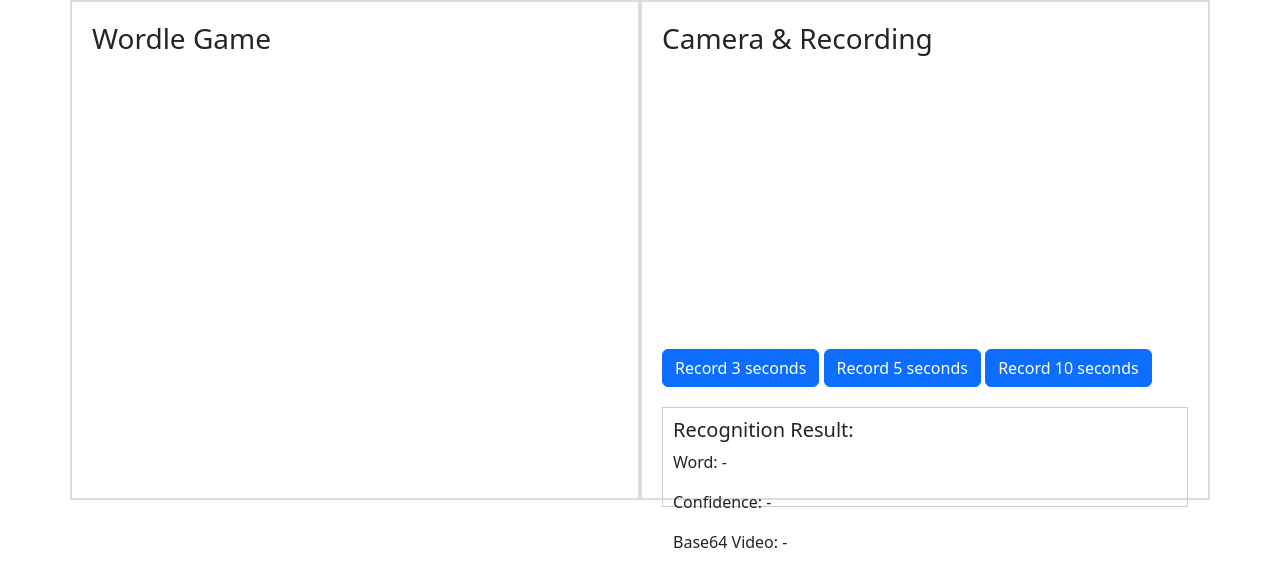
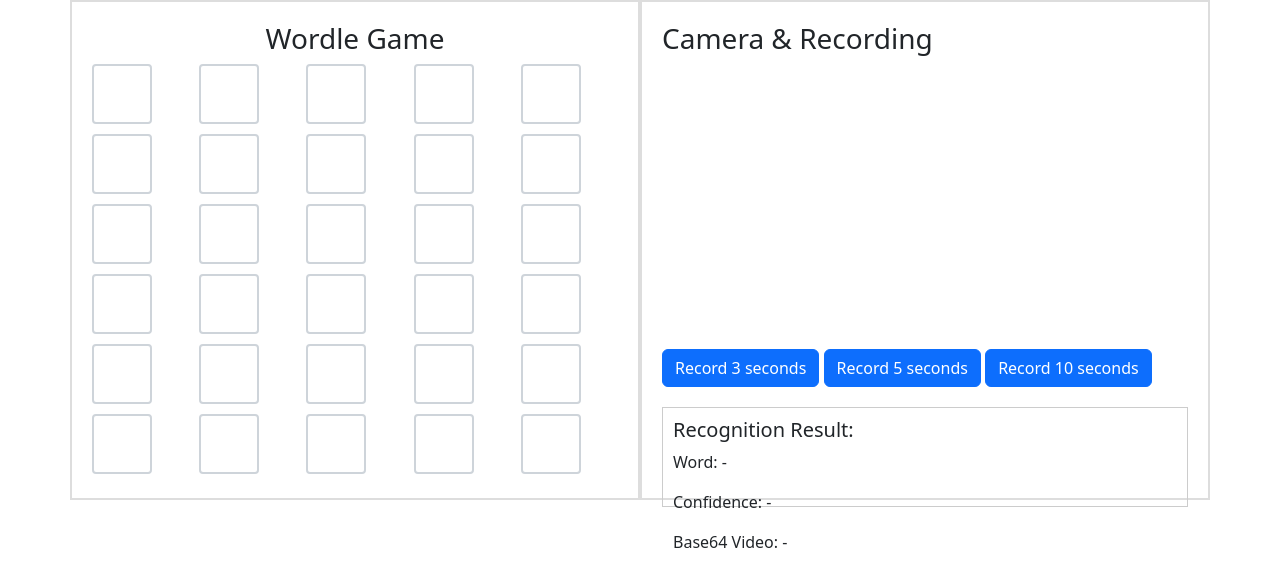
Before and after one commit to learnai2024-team3-project/slgame, a Django app: page / in a window 1280 px wide. Shown: the top 587 px of the page. Run offline with Django 5.2, Linux system fonts and the light colour scheme.

Commit message:
辨識完畢會將內容填上遊戲畫面

```diff
--- a/backend/upload_view.py
+++ b/backend/upload_view.py
@@ -69,7 +69,9 @@
         #     print(recognizedWord)
 
         file_byte = base64.b64decode(serializer.validated_data["file"])
-        (recognizedWord, confidence) = recognize_video(file_byte)
+        #(recognizedWord, confidence) = recognize_video(file_byte)
+        recognizedWord = "A"
+        confidence = 99.9
 
         return JsonResponse({
             "status": "success",
--- a/templates/index.html
+++ b/templates/index.html
@@ -11,6 +11,7 @@
             border: 2px solid #ddd;
             padding: 20px;
             height: 500px;
+            overflow-y: auto;
         }
 
         #camera-section {
@@ -31,6 +32,39 @@
             height: auto;
         }
 
+        .game-container {
+            display: grid;
+            grid-template-columns: repeat(5, 1fr);
+            gap: 10px;
+        }
+
+        .letter-box {
+            width: 60px;
+            height: 60px;
+            border: 2px solid #ced4da;
+            text-align: center;
+            line-height: 60px;
+            font-size: 24px;
+            text-transform: uppercase;
+            background-color: white;
+            border-radius: 4px;
+        }
+
+        .correct {
+            background-color: #28a745 !important;
+            color: white !important;
+        }
+
+        .present {
+            background-color: #ffc107 !important;
+            color: white !important;
+        }
+
+        .absent {
+            background-color: #6c757d !important;
+            color: white !important;
+        }
+
         #countdown {
             font-size: 1.5rem;
             font-weight: bold;
@@ -45,8 +79,9 @@
         <div class="row">
             <!-- Wordle Game Section -->
             <div class="col-md-6" id="wordle-game">
-                <h3>Wordle Game</h3>
-                <!-- 這裡放置Wordle遊戲的內容 -->
+                <h3 class="text-center">Wordle Game</h3>
+                <div class="game-container" id="game-board"></div>
+                <div id="message" class="mt-4 text-center"></div>
             </div>
 
             <!-- Camera and Recording Section -->
@@ -70,6 +105,57 @@
     </div>
 
     <script>
+        const WORDS = ["apple", "bread", "crane", "frame", "grape"];
+        const answer = WORDS[Math.floor(Math.random() * WORDS.length)];
+        const board = document.getElementById('game-board');
+        const message = document.getElementById('message');
+        let currentRow = 0;
+        let currentGuess = "";
+
+        function createBoard() {
+            for (let i = 0; i < 30; i++) {
+                const box = document.createElement('div');
+                box.classList.add('letter-box');
+                board.appendChild(box);
+            }
+        }
+
+        function updateBoard() {
+            const row = board.querySelectorAll(`.letter-box:nth-child(n+${currentRow * 5 + 1}):nth-child(-n+${currentRow * 5 + 5})`);
+            row.forEach((box, i) => {
+                box.textContent = currentGuess[i] || '';
+            });
+        }
+
+        function checkGuess() {
+            const row = board.querySelectorAll(`.letter-box:nth-child(n+${currentRow * 5 + 1}):nth-child(-n+${currentRow * 5 + 5})`);
+            const guess = currentGuess;
+            const answerArray = answer.split('');
+
+            row.forEach((box, i) => {
+                if (answerArray[i] === guess[i]) {
+                    box.classList.add('correct');
+                    answerArray[i] = null;
+                } else if (answerArray.includes(guess[i])) {
+                    box.classList.add('present');
+                    answerArray[answerArray.indexOf(guess[i])] = null;
+                } else {
+                    box.classList.add('absent');
+                }
+            });
+
+            if (guess === answer) {
+                message.textContent = 'You guessed it! Well done!';
+            } else if (currentRow === 5) {
+                message.textContent = `Game over! The word was ${answer}.`;
+            } else {
+                currentRow++;
+                currentGuess = '';
+            }
+        }
+
+        createBoard();
+
         let camera = document.getElementById('camera');
         let countdownElement = document.getElementById('countdown');
         let recognizedWordElement = document.getElementById('recognized-word');
@@ -130,17 +216,25 @@
                 console.log('Success:', data);
                 if (data.status === 'success') {
                     const confidencePercentage = (parseFloat(data.data.confidence) * 100).toFixed(2) + '%';
-                    resultText.innerHTML = `
-                        <strong>Recognized Word:</strong> ${data.data.recognizedWord}<br>
-                        <strong>Confidence:</strong> ${confidencePercentage}
-                    `;
+                    recognizedWordElement.innerText = `Word: ${data.data.recognizedWord}`;
+                    confidenceLevelElement.innerText = `Confidence: ${confidencePercentage}`;
+
+                    // 将结果作为一个字母输入到Wordle游戏中
+                    if (data.data.recognizedWord.length === 1) {
+                        currentGuess += data.data.recognizedWord.toLowerCase();
+                        updateBoard();
+
+                        if (currentGuess.length === 5) {
+                            checkGuess();
+                        }
+                    }
                 } else {
-                    resultText.textContent = data.feedback || "Recognition failed.";
+                    recognizedWordElement.textContent = data.feedback || "Recognition failed.";
                 }
             })
             .catch((error) => {
                 console.error('Error:', error);
-                resultText.textContent = "Error during recognition.";
+                recognizedWordElement.textContent = "Error during recognition.";
             });
         }
 
```
